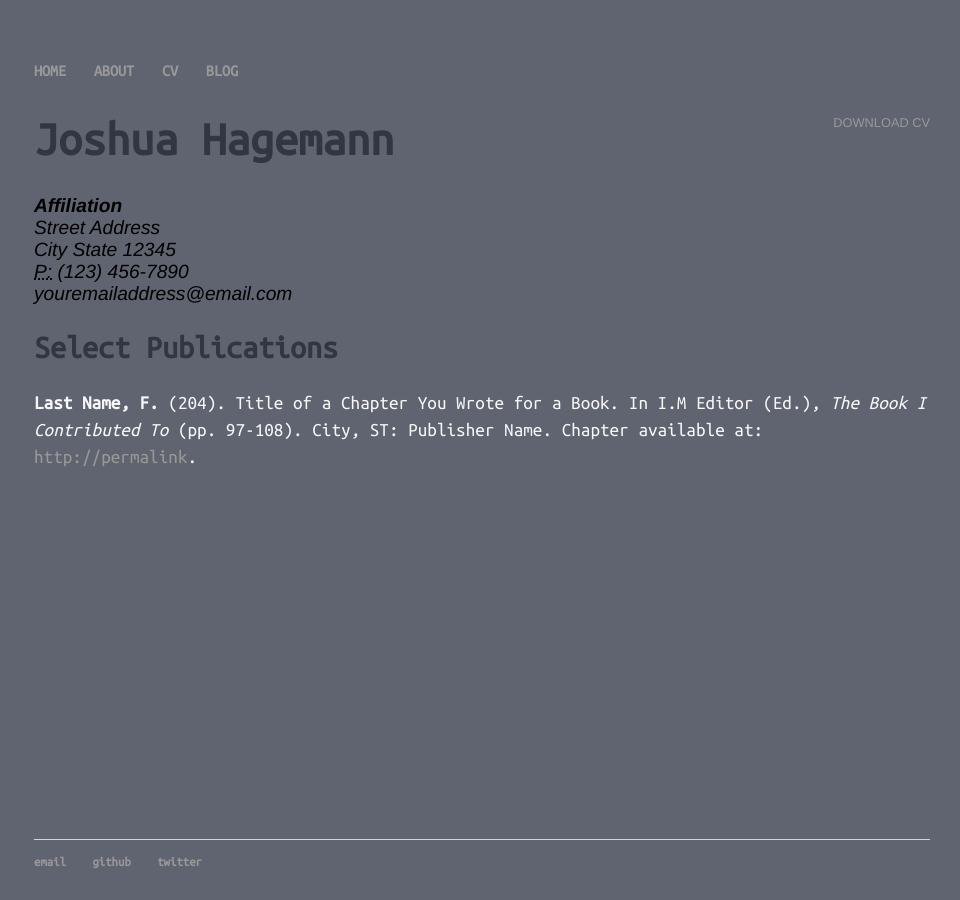
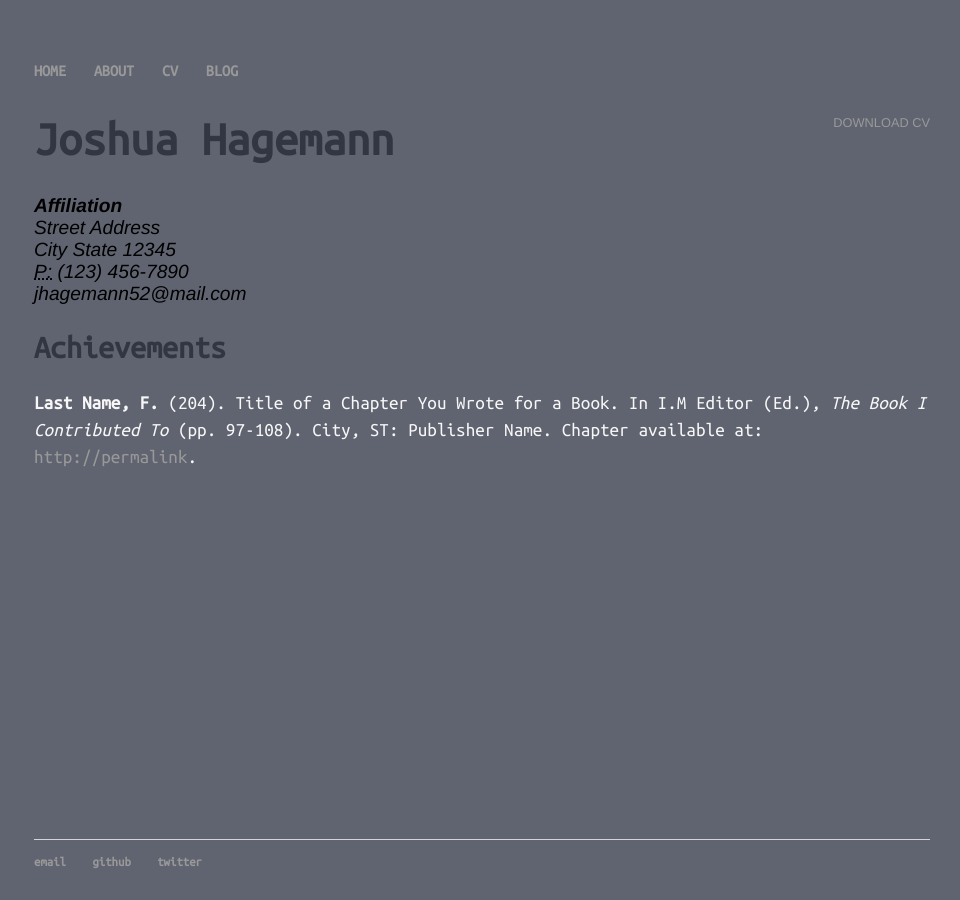
Before and after one commit to HagemannJ/HagemannJ.github.io, a Jekyll site: the page built from cv/index.html, in a window 1280 px wide. Shown: the whole page, without its empty margins (158-1118 px from the left). Built offline with Jekyll 4.4.1, drawn with Linux system fonts in a browser that asks for light colours.

Commit message:
Setup CV with protection

```diff
--- a/cv/index.html
+++ b/cv/index.html
@@ -4,17 +4,17 @@
 ---
 
 	<div class="cv">
-		<a href="#" class="download" title="Download CV as PDF">Download CV</a>
+		<a href="/files/JoshuaHagemannCV_2021.pdf" class="download" title="Download CV as PDF">Download CV</a>
 					<h1>Joshua Hagemann</h1>
 					<address>
 					<strong>Affiliation</strong><br>
 					Street Address<br>
 					City State 12345<br>
 					<abbr title="phone">P:</abbr> (123) 456-7890<br>
-					<span class="obfuscate">youremailaddress@email.com</span>
+					<span class="obfuscate">jhagemann52@mail.com</span>
 					</address>
 
-					<h2>Select Publications</h2>
+					<h2>Achievements</h2>
 
 					<p><strong>Last Name, F.</strong> (204). Title of a Chapter You Wrote for a Book. In I.M Editor (Ed.), <em>The Book I Contributed To</em> (pp. 97-108). City, ST: Publisher Name. Chapter available at: <a href="#">http://permalink</a>.
 
```
Also changed, not shown: 1 other file.
